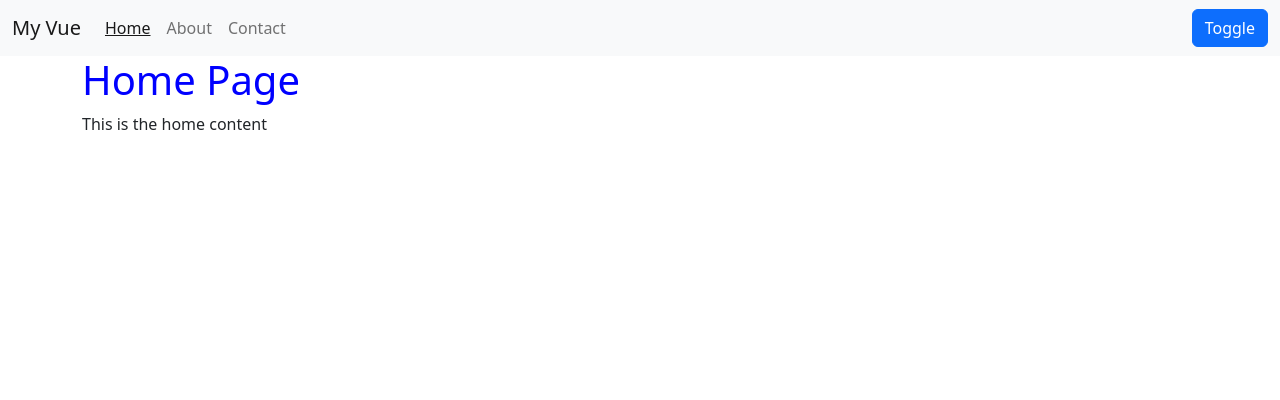
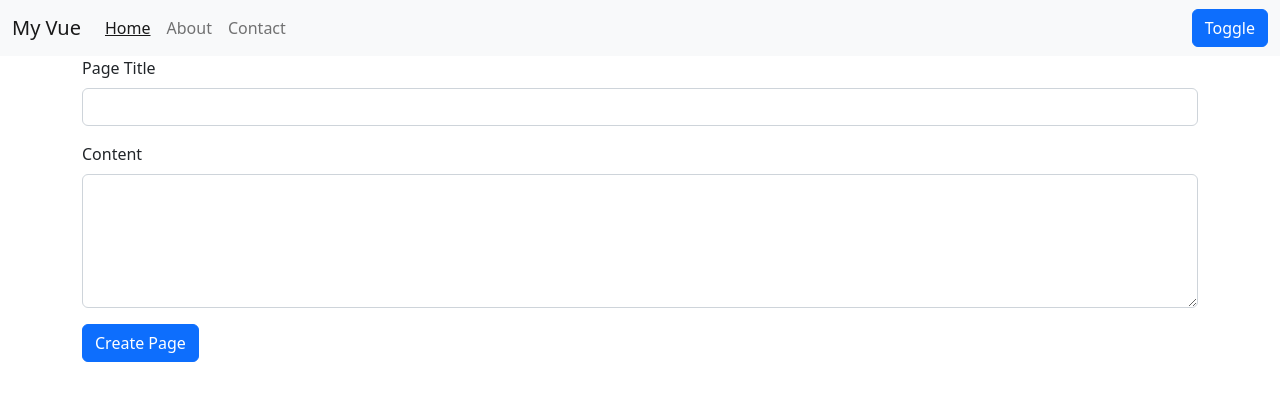
Before and after one commit to bmckenzie88/vue-v2, a Vue app in the folder vue-v2/: page / in a window 1280 px wide. Shown: the top 400 px of the page. Built offline with nearby package versions, Linux system fonts and the light colour scheme.

Commit message:
added createPage component with form

```diff
--- a/vue-v2/src/App.vue
+++ b/vue-v2/src/App.vue
@@ -4,17 +4,25 @@
     :active-page="activePage"
     :nav-link-click="(index) => (activePage = index)"
   ></navbar>
-  <page-viewer v-if="pages.length > 0" :page="pages[activePage]"></page-viewer>
+  <!-- <page-viewer
+    v-if="pages.length > 0"
+    :page="pages[activePage]"
+  ></page-viewer> -->
+
+  <create-page
+  :page-created="pageCreated"></create-page>
 </template>
 
 <script>
   import Navbar from './components/Navbar.vue';
   import PageViewer from './components/PageViewer.vue';
+  import CreatePage from './components/CreatePage.vue';
 
   export default {
     components: {
       Navbar,
       PageViewer,
+      CreatePage
     },
     created() {
       this.getPages();
@@ -32,6 +40,9 @@
 
         this.pages = data;
       },
+      pageCreated(pageObj) {
+        console.log(pageObj)
+      }
     },
   };
 </script>
--- /dev/null
+++ b/vue-v2/src/components/CreatePage.vue
@@ -0,0 +1,50 @@
+<template>
+  <div class="container mb-3">
+    <form action="">
+      <div class="mb-3">
+        <label
+          for=""
+          class="form-label"
+        >
+          Page Title
+        </label>
+        <input
+          type="text"
+          class="form-control"
+          :value="pageTitle"
+          @input="(e) => pageTitle = e.target.value"
+        />
+      </div>
+      <div class="mb-3">
+        <label
+          for=""
+          class="form-label"
+        >
+          Content
+        </label>
+        <textarea
+          type="text"
+          class="form-control"
+          rows="5"
+        >
+        </textarea>
+      </div>
+      <div class="mb-3">
+        <button
+        class="btn btn-primary"
+        @click.prevent="pageCreated({pageTitle})">
+    Create Page</button>
+      </div>
+    </form>
+  </div>
+</template>
+
+<script>
+export default {
+    props: ['pageCreated'],
+    data() {
+        return {
+            pageTitle: ''
+        }
+    }
+}</script>
--- a/vue-v2/src/components/Navbar.vue
+++ b/vue-v2/src/components/Navbar.vue
@@ -42,6 +42,9 @@
   components: {
     NavbarLink
   },
+  created() {
+    this.getThemeSetting();
+  },
   props: ["pages", "activePage", "navLinkClick"],
   data() {
     return {
```
Lines whose indentation alone changed are shown as unchanged.
